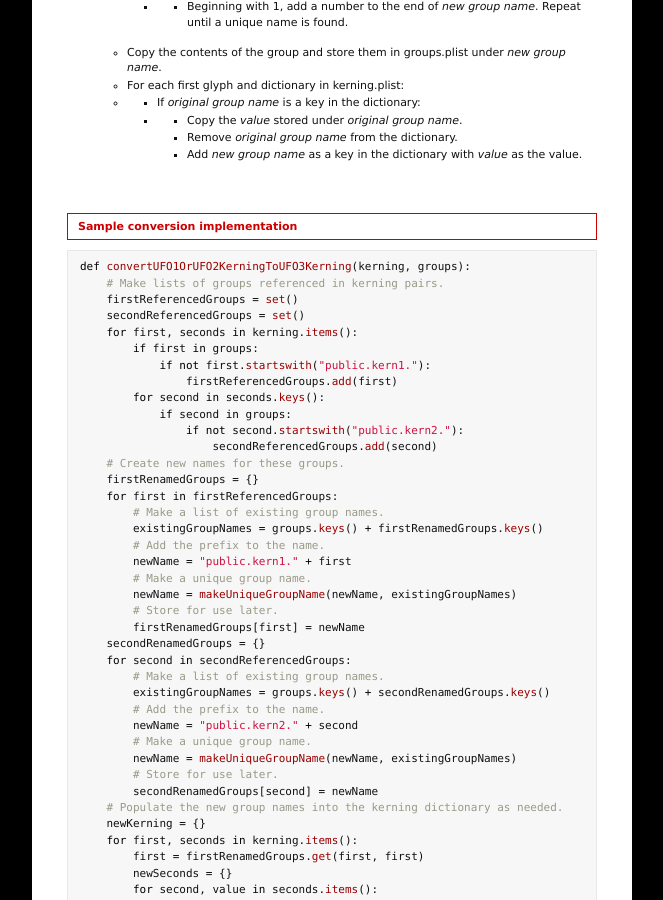
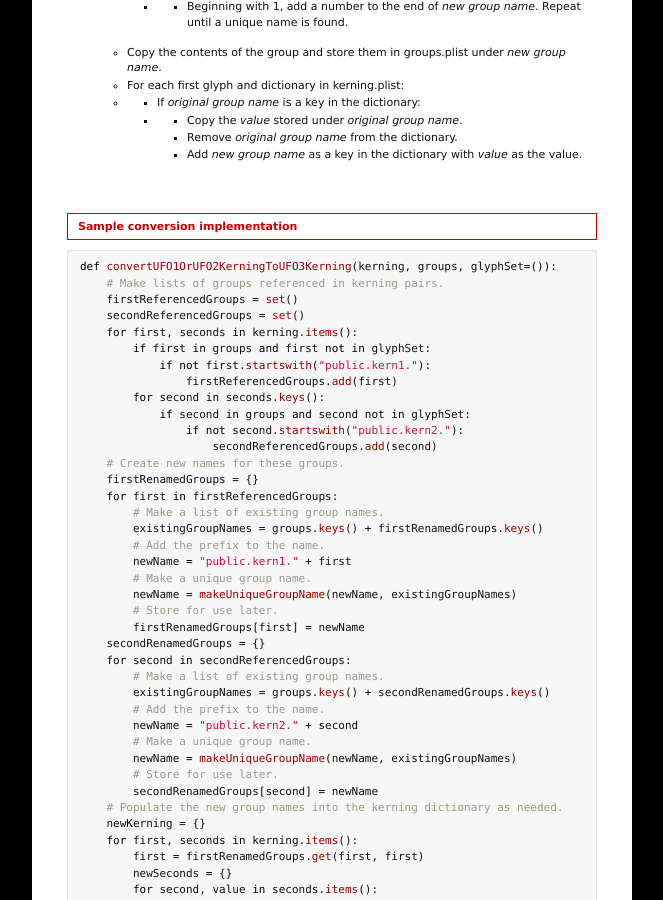
Before and after one commit to unified-font-object/ufo-spec, a Jekyll site: the page built from versions/ufo3/kerning.plist.md, in a window 1280 px wide and 900 px high, scrolled down 5561 px. Shown: the whole window, without its empty margins (218-881 px from the left). Built offline with Jekyll 4.4.1, drawn with Linux system fonts in a browser that asks for light colours.

Commit message:
Update kerning converter sample code

````diff
--- a/versions/ufo3/kerning.plist.md
+++ b/versions/ufo3/kerning.plist.md
@@ -316,16 +316,16 @@ Note: this algorithm, and its sample implementation, does not check the complian
 ### Sample conversion implementation
 
 ```python
-def convertUFO1OrUFO2KerningToUFO3Kerning(kerning, groups):
+def convertUFO1OrUFO2KerningToUFO3Kerning(kerning, groups, glyphSet=()):
     # Make lists of groups referenced in kerning pairs.
     firstReferencedGroups = set()
     secondReferencedGroups = set()
     for first, seconds in kerning.items():
-        if first in groups:
+        if first in groups and first not in glyphSet:
             if not first.startswith("public.kern1."):
                 firstReferencedGroups.add(first)
         for second in seconds.keys():
-            if second in groups:
+            if second in groups and second not in glyphSet:
                 if not second.startswith("public.kern2."):
                     secondReferencedGroups.add(second)
     # Create new names for these groups.
````
